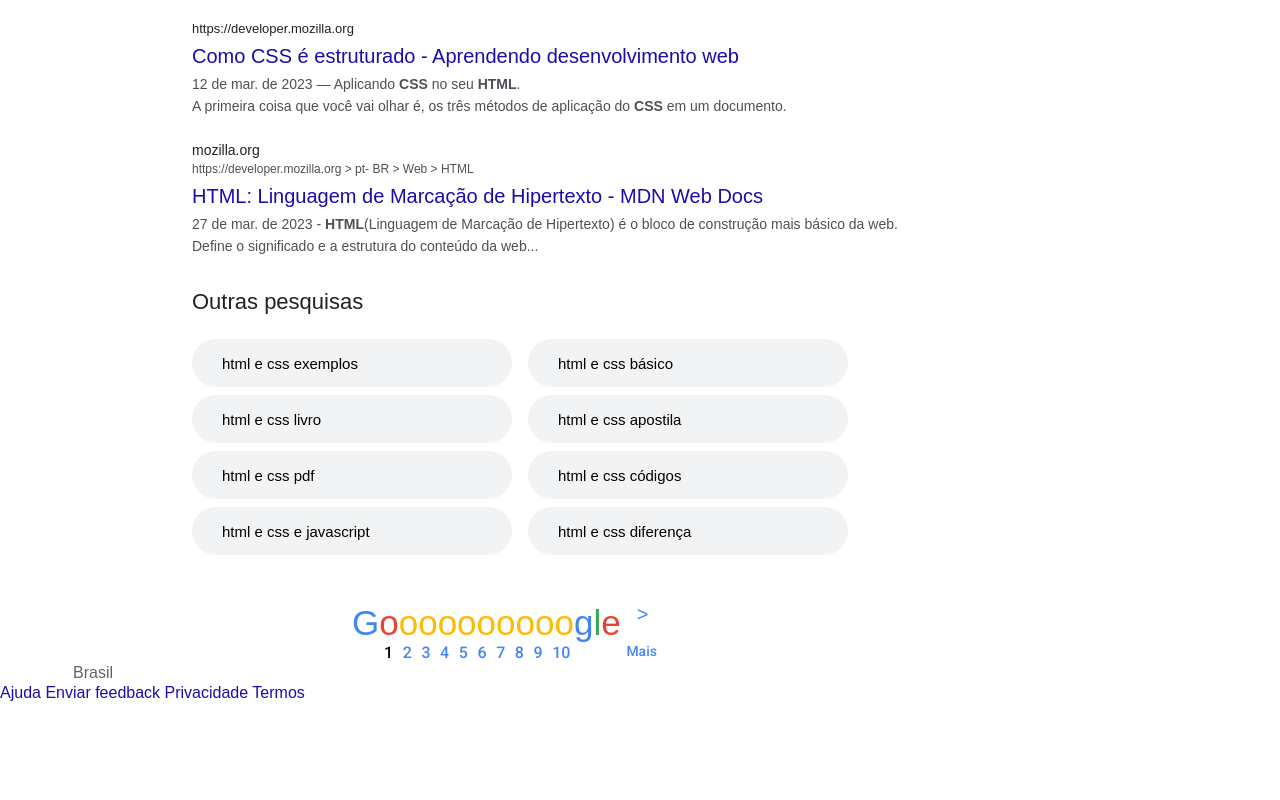
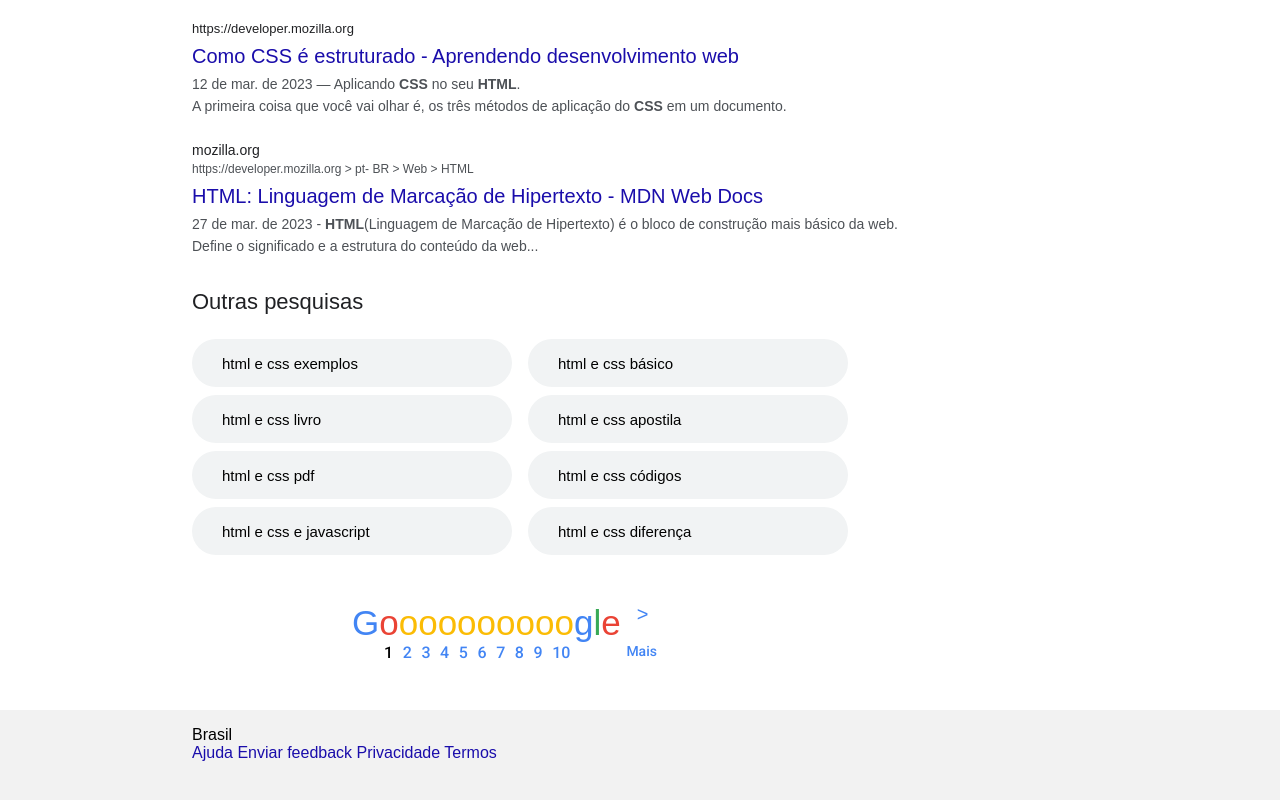
Before and after one commit to gleicekelly13/Clone-dos-resultados-do-Google, a plain HTML site: page index.html in a window 1280 px wide. Shown: the part 777-1577 px from the top of the page. Before the commit the page ends 1479 px from the top, so only its background shows below. Drawn offline with Linux system fonts and the light colour scheme.

Commit message:
Iniciando estilização no rodapé

```diff
--- a/assets/style.css
+++ b/assets/style.css
@@ -636,3 +636,23 @@ a {
 .mais:hover {
     text-decoration: underline;
 }
+
+footer {
+    display: flex;
+    flex-direction: column;
+    background-color: #f2f2f2;
+}
+
+.rodape {
+    margin-top: 3rem;
+}
+
+.f_1 {
+    margin-left: 12rem;
+    padding-top: 1rem;
+}
+
+.f_2 {
+    padding-bottom: 3rem;
+    margin-left: 12rem;
+}
--- a/index.html
+++ b/index.html
@@ -228,11 +228,11 @@
     </section>
 
     <footer class="rodape">
-        <div class="f1">
+        <div class="f_1">
             <p>Brasil</p>
         </div>
 
-        <div class="f2">
+        <div class="f_2">
             <a href="">Ajuda</a>
             <a href="">Enviar feedback</a>
             <a href="">Privacidade</a>
```
